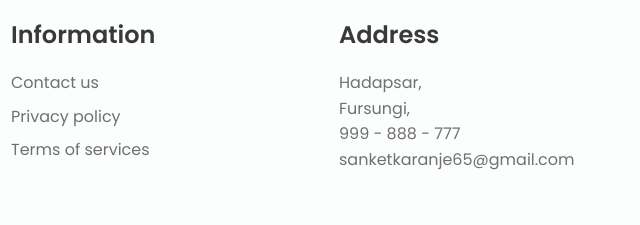
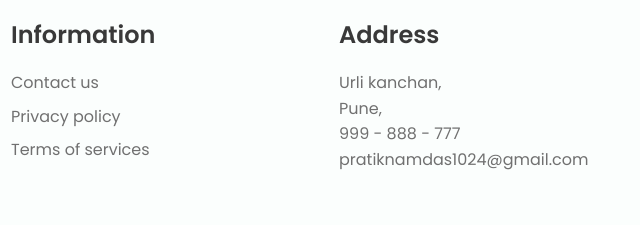
Before and after one commit to Sanket3007/Pune-Food-Travel, a plain HTML site: page index.html in a window 1280 px wide. Shown: the part 4237-4462 px from the top of the page, 477-1117 px from the left. Drawn offline with nearby package versions, Linux system fonts and the light colour scheme.

Commit message:
Pratik name added

```diff
--- a/index.html
+++ b/index.html
@@ -204,10 +204,10 @@
                 <div class="footer__content">
                     <h3 class="footer__title">Address</h3>
                     <ul>
-                        <li>Hadapsar,</li>
-                        <li>Fursungi,</li>
+                        <li>Urli kanchan,</li>
+                        <li>Pune,</li>
                         <li>999 - 888 - 777</li>
-                        <li>sanketkaranje65@gmail.com</li>
+                        <li>pratiknamdas1024@gmail.com</li>
                     </ul>
                 </div>
             </div>
```
